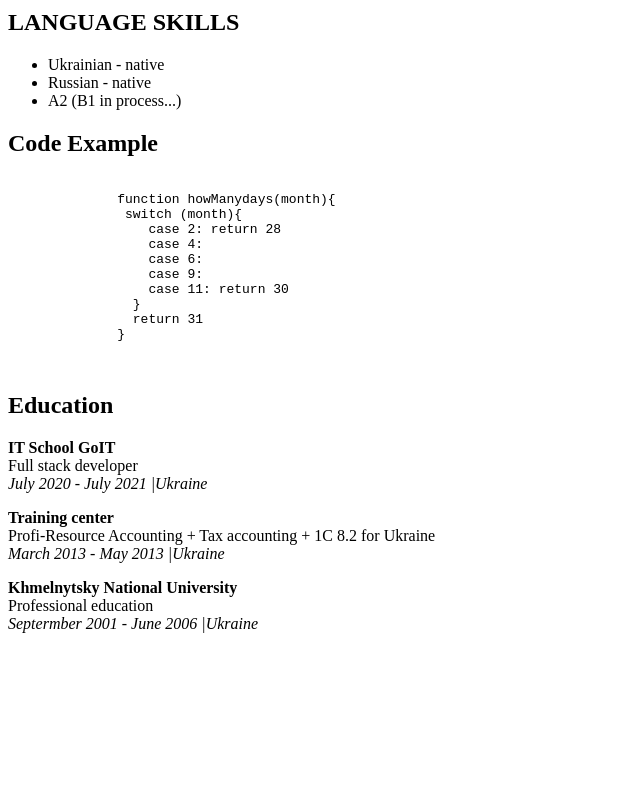
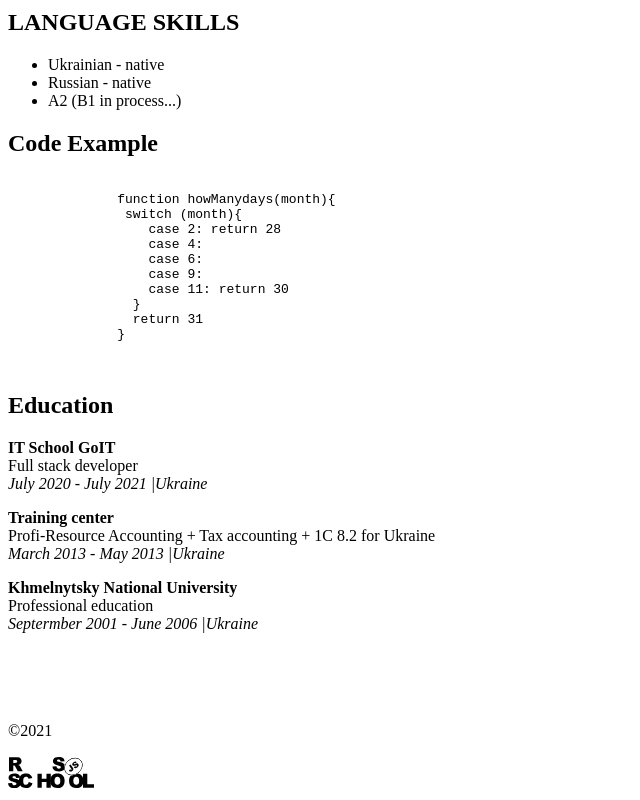
Before and after one commit to leness/rsschool-cv, a plain HTML site: page index.html in a window 1280 px wide. Shown: the part 1268-2068 px from the top of the page, without its empty margins (0-640 px from the left). Before the commit the page ends 1917 px from the top, so only its background shows below. Drawn offline with Linux system fonts and the light colour scheme.

Commit message:
feat: add basic footer

```diff
--- a/index.html
+++ b/index.html
@@ -119,5 +119,22 @@
         </div>
       </main>
     </div>
+    <footer class="footer">
+      <div class="wrapper">
+        <div class="footer__bg">
+          <a href="https://github.com/leness">
+            <img
+              src="./images/GitHub-Icon-White-Logo.wine.svg"
+              width="80"
+              alt="GitHub_logo"
+            />
+          </a>
+          <p>&COPY;2021</p>
+          <a href="https://rs.school/js/">
+            <img src="./images/rsschool__logo.svg" width="86" alt="RS School" />
+          </a>
+        </div>
+      </div>
+    </footer>
   </body>
 </html>
```
